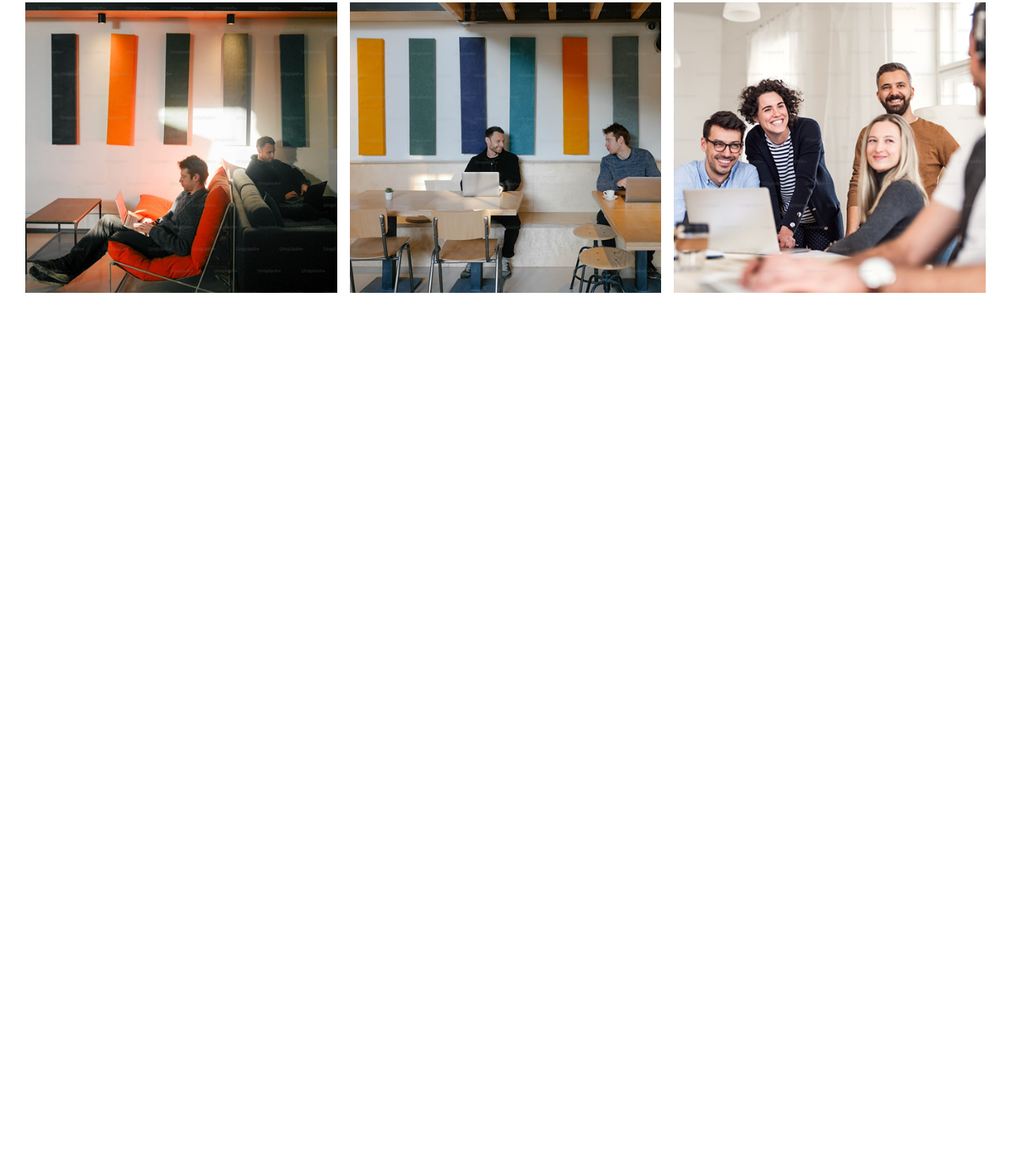
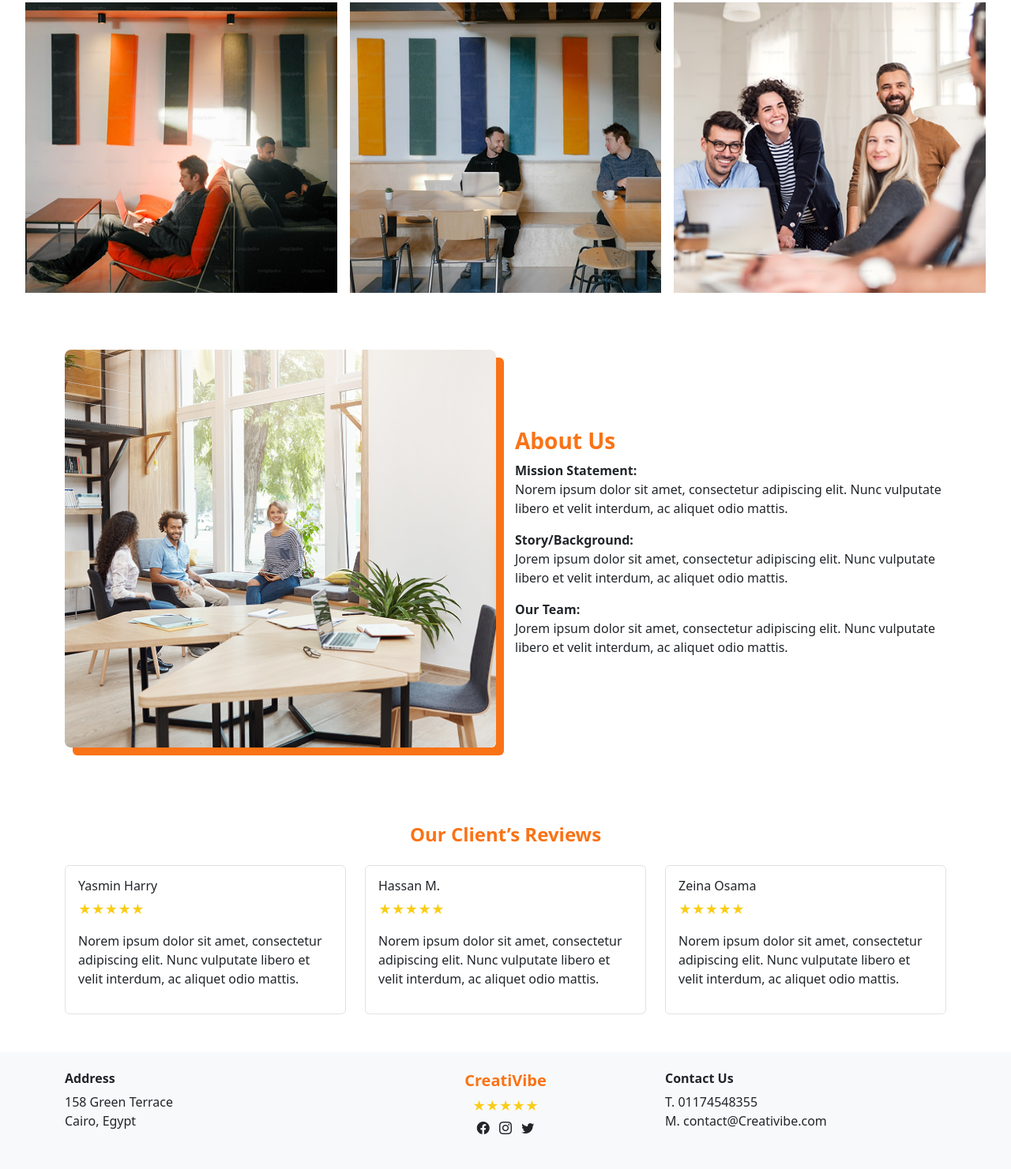
Before and after one commit to Mohamed-Helmy10/CreatiVibe, a plain HTML site: page index.html in a window 1280 px wide. Shown: the part 1858-3339 px from the top of the page at 79% size. Before the commit the page ends 2253 px from the top, so only its background shows below. Drawn offline with nearby package versions, Linux system fonts and the light colour scheme.

Commit message:
index.html

```diff
--- a/index.html
+++ b/index.html
@@ -175,6 +175,81 @@
     </div>
 
   </div>
+        <section class="container py-5">
+    <div class="row align-items-center">
+      <div class="col-md-6 text-center mb-4 mb-md-0">
+        <img src="../Frame 40.png"
+             class="img-fluid rounded"
+             style="box-shadow: 10px 10px 0px #f97316;"
+             alt="About us">
+      </div>
+      <div class="col-md-6">
+        <h3 class="fw-bold" style="color:#f97316;">About Us</h3>
+        <p><strong>Mission Statement:</strong><br>
+          Norem ipsum dolor sit amet, consectetur adipiscing elit. Nunc vulputate libero et velit interdum, ac aliquet odio mattis.
+        </p>
+        <p><strong>Story/Background:</strong><br>
+          Jorem ipsum dolor sit amet, consectetur adipiscing elit. Nunc vulputate libero et velit interdum, ac aliquet odio mattis.
+        </p>
+        <p><strong>Our Team:</strong><br>
+          Jorem ipsum dolor sit amet, consectetur adipiscing elit. Nunc vulputate libero et velit interdum, ac aliquet odio mattis.
+        </p>
+      </div>
+    </div>
+  </section>
+
+  <section class="container py-5">
+    <h4 class="fw-bold text-center mb-4" style="color:#f97316;">Our Client’s Reviews</h4>
+    <div class="row g-4">
+      <div class="col-md-4">
+        <div class="border rounded p-3 h-100 bg-white">
+          <h6>Yasmin Harry</h6>
+          <p style="color:#facc15;">★★★★★</p>
+          <p>Norem ipsum dolor sit amet, consectetur adipiscing elit. Nunc vulputate libero et velit interdum, ac aliquet odio mattis.</p>
+        </div>
+      </div>
+      <div class="col-md-4">
+        <div class="border rounded p-3 h-100 bg-white">
+          <h6>Hassan M.</h6>
+          <p style="color:#facc15;">★★★★★</p>
+          <p>Norem ipsum dolor sit amet, consectetur adipiscing elit. Nunc vulputate libero et velit interdum, ac aliquet odio mattis.</p>
+        </div>
+      </div>
+      <div class="col-md-4">
+        <div class="border rounded p-3 h-100 bg-white">
+          <h6>Zeina Osama</h6>
+          <p style="color:#facc15;">★★★★★</p>
+          <p>Norem ipsum dolor sit amet, consectetur adipiscing elit. Nunc vulputate libero et velit interdum, ac aliquet odio mattis.</p>
+        </div>
+      </div>
+    </div>
+  </section>
+
+
+  <footer class="py-4" style="background:#f8f9fa;">
+    <div class="container">
+      <div class="row text-center text-md-start">
+        <div class="col-md-4 mb-3">
+          <h6 class="fw-bold">Address</h6>
+          <p class="mb-0">158 Green Terrace<br>Cairo, Egypt</p>
+        </div>
+        <div class="col-md-4 text-center mb-3">
+          <h5 class="fw-bold" style="color:#f97316;">CreatiVibe</h5>
+          <p class="mb-1" style="color:#facc15;">★★★★★</p>
+          <div>
+            <a href="#" class="text-dark me-2"><i class="bi bi-facebook"></i></a>
+            <a href="#" class="text-dark me-2"><i class="bi bi-instagram"></i></a>
+            <a href="#" class="text-dark"><i class="bi bi-twitter"></i></a>
+          </div>
+        </div>
+        <div class="col-md-4 mb-3">
+          <h6 class="fw-bold">Contact Us</h6>
+          <p class="mb-0">T. 01174548355<br>M. contact@Creativibe.com</p>
+        </div>
+      </div>
+    </div>
+  </footer>
 
 </body>
+
 </html>
```
